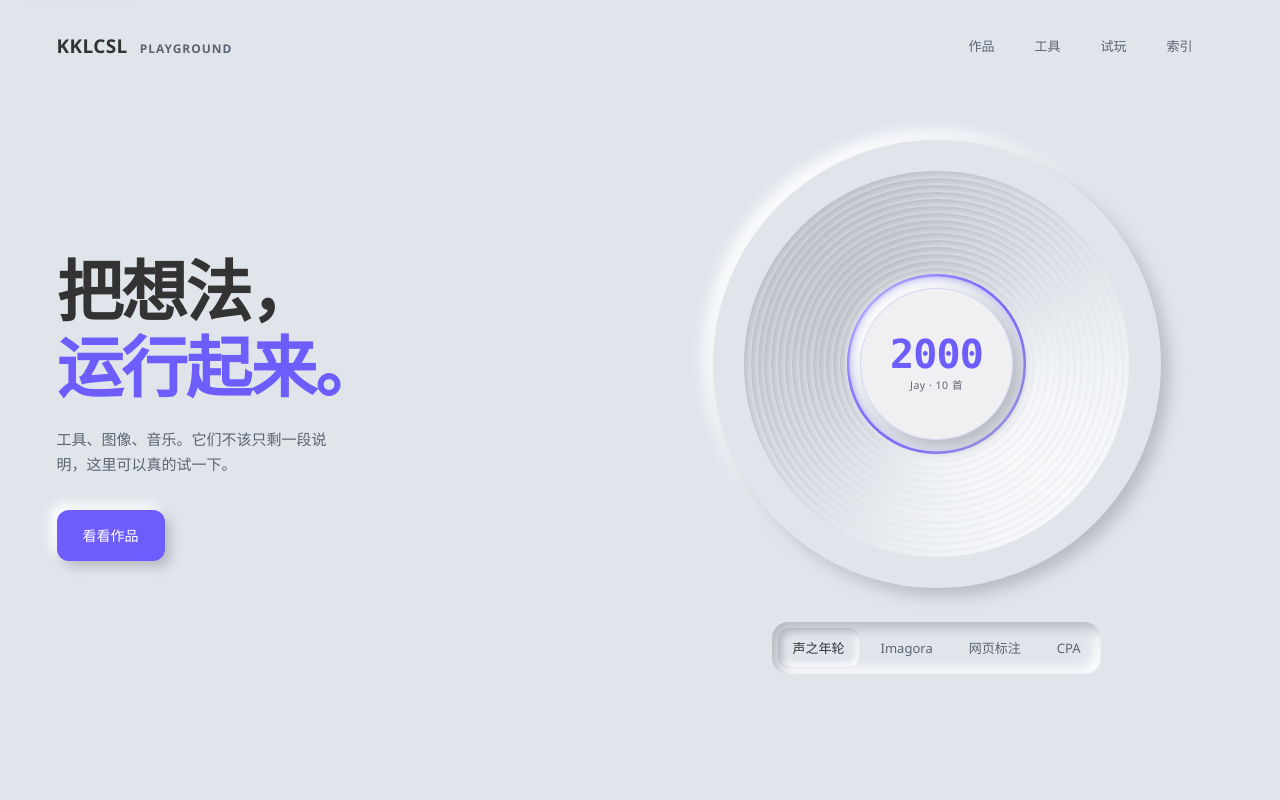
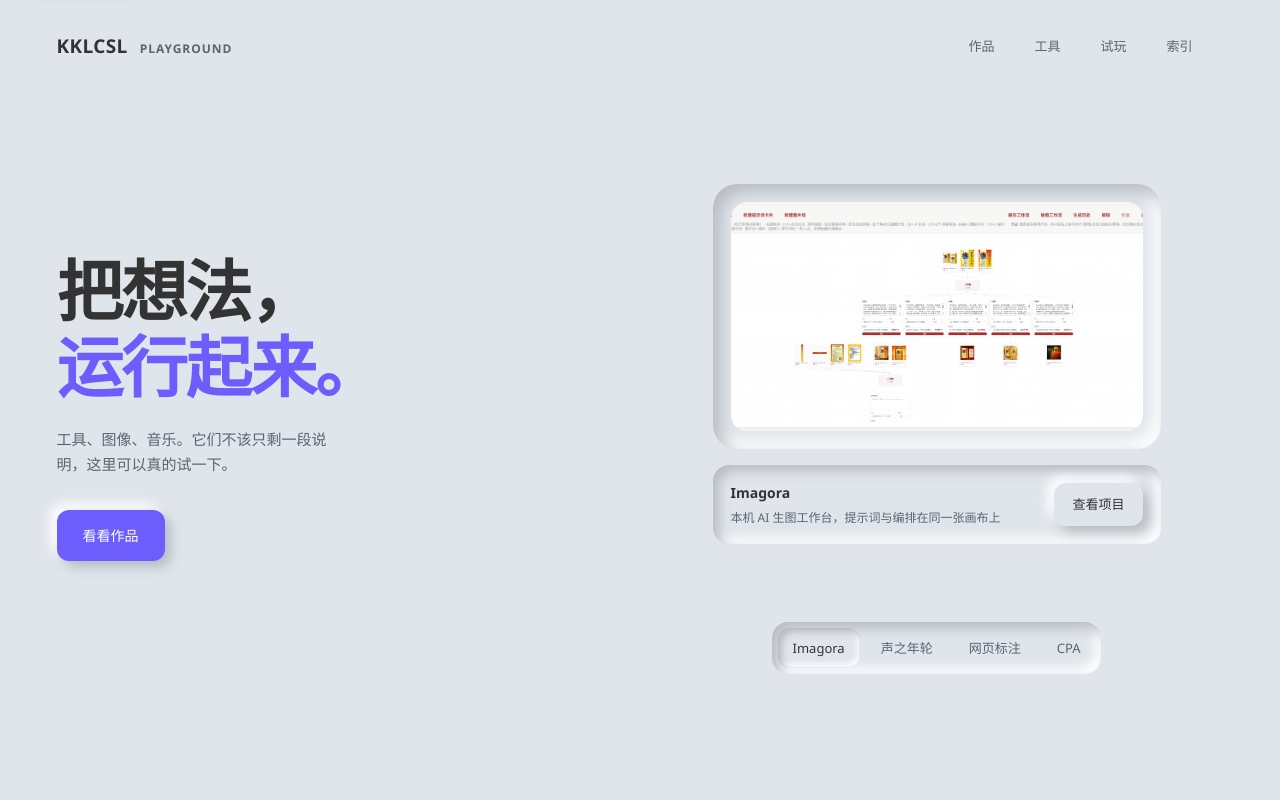
Before and after one commit to cslkkl/cslkkl.github.io, a plain HTML site: page index.html in a window 1280 px wide. Shown: the top 800 px of the page. Drawn offline with Linux system fonts and the light colour scheme.

Commit message:
feat(site): open on Imagora instead of the year-ring dial
The hero led with the rings dial while the very first work section right
below it was Imagora plus the same rings — the page said hello twice in a
row. The default state is now the Imagora screenshot; the dial stays as the
second state, one click away.

- currentProject defaults to "imagora", and the segment marks it pressed
- the stage is painted immediately rather than waiting for year-rings.json,
  which now only fills in the mini dial and repaints the stage if the visitor
  is still on rings. A failed fetch no longer overwrites the stage with a
  notice (that would have replaced the Imagora shot)
- hero frame goes from 1.55 to 1.8. Measured: the three captures are 2.30 /
  2.11 / 2.50, so 1.55 cut 36% off the Imagora canvas (the whole left tool
  column vanished). 1.95 keeps the full height but leaves the right column
  100px lighter than the dial. 1.8 crops 21% and keeps 360 of 448 filled.

Verified at 1440 and 390: four states share the stage box (448 / 448, 351),
no overflow, zero contrast failures, lightbox and demos unchanged.

```diff
--- a/css/site.css
+++ b/css/site.css
@@ -260,11 +260,14 @@ h1 b { display: block; color: var(--accent); font-weight: 600; }
 .dial__center strong { font-family: var(--mono); font-size: 40px; font-weight: 700; color: var(--accent); line-height: 1.05; letter-spacing: -0.02em; }
 .dial__center span { font-size: 10.5px; color: var(--muted); letter-spacing: 0.05em; max-width: 8.5em; }
 
-/* 首屏切换到截图时：凹陷屏 + 下方凹陷信息条，四种状态视觉重量一致 */
+/* 首屏切换到截图时：凹陷屏 + 下方凹陷信息条，四种状态视觉重量接近。
+   取景比例 1.8 是折中量出来的：三张真实截图原比例 2.30 / 2.11 / 2.50，
+   1.55 时 Imagora 画布横向裁掉 36%（左侧工具条整列不见了），
+   1.95 时裁得只剩 15% 但右栏比刻度盘轻了 100px。1.8 裁 21%，右栏 383 对 448。 */
 .stage__stack { display: grid; gap: 16px; width: 100%; }
 .stage .screen { width: 100%; margin: 0; }
 .stage .screen img {
-  aspect-ratio: 1.55;
+  aspect-ratio: 1.8;
   object-fit: cover;
   object-position: top center;
 }
--- a/index.html
+++ b/index.html
@@ -47,8 +47,8 @@
 
         <div class="stage-meta">
           <div class="segment" role="group" aria-label="切换首屏项目">
-            <button type="button" aria-pressed="true" data-k="rings">声之年轮</button>
-            <button type="button" aria-pressed="false" data-k="imagora">Imagora</button>
+            <button type="button" aria-pressed="true" data-k="imagora">Imagora</button>
+            <button type="button" aria-pressed="false" data-k="rings">声之年轮</button>
             <button type="button" aria-pressed="false" data-k="annotator">网页标注</button>
             <button type="button" aria-pressed="false" data-k="cpa">CPA</button>
           </div>
--- a/js/app.js
+++ b/js/app.js
@@ -16,7 +16,9 @@
 
   const stage = $("[data-stage]");
   const projectButtons = $$("[data-k]");
-  let currentProject = "rings";
+  // 首屏默认是 Imagora：首屏往下第一段就是作品区，那里已经是一张纵向排列的
+  // 画布截图；把刻度盘留成第二个可点态，避免首屏和正文都以年轮开场。
+  let currentProject = "imagora";
 
   const SHOTS = {
     imagora: {
@@ -433,17 +435,24 @@
 
   /* ================================================================ 初始化 */
 
+  // 首屏默认态不是年轮，所以先把舞台画出来，别等 JSON 回来才有东西看；
+  // 年轮数据到了再补刻度盘与下方小刻度盘。
+  renderStage(currentProject);
+
   fetch("data/year-rings.json")
     .then((r) => (r.ok ? r.json() : Promise.reject(new Error(String(r.status)))))
     .then((data) => {
       RINGS = data.rings || [];
-      renderStage(currentProject);
       renderMinidial();
+      // 用户此刻若仍停在年轮态，用真实数据重画一次
+      if (currentProject === "rings") renderStage(currentProject);
       bindZoom($(".screen__zoom"));
     })
     .catch(() => {
-      // 数据失败也要可读：给出说明，其余作品仍可查看
-      stage.innerHTML = `<div class="screen"><div class="note">年轮数据未载入，其余作品仍可查看。</div></div>`;
+      // 数据失败也要可读：年轮态给出说明，其余作品仍可查看
       $("[data-mini-album]").textContent = "未载入";
+      if (currentProject === "rings") {
+        stage.innerHTML = `<div class="screen"><div class="note">年轮数据未载入，其余作品仍可查看。</div></div>`;
+      }
     });
 })();
```
Also changed, not shown: 1 other file.
